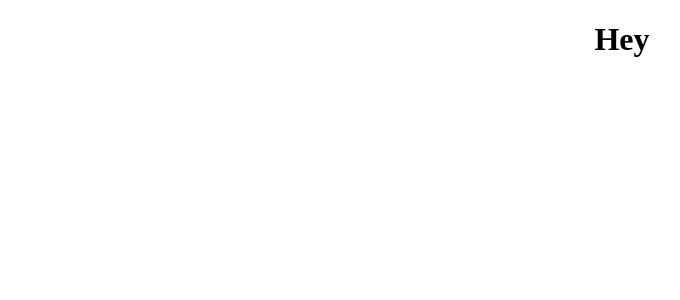
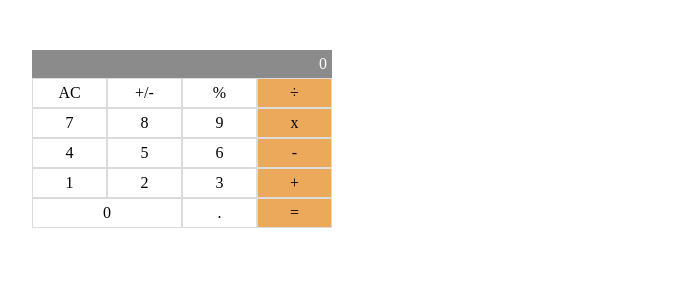
Before and after one commit to zainsadaqat/maths-magician, a React (Create React App) app: page / in a window 1280 px wide. Shown: the top 300 px of the page, without its empty margins (18-698 px from the left). Built offline with nearby package versions, Linux system fonts and the light colour scheme.

Commit message:
Import and render the Calculator method

```diff
--- a/src/App.js
+++ b/src/App.js
@@ -1,10 +1,11 @@
 import React from 'react';
 import './App.css';
+import Calculator from './components/Calculator';
 
 function App() {
   return (
     <div className="App">
-      <h1>Hey</h1>
+      <Calculator />
     </div>
   );
 }
```
